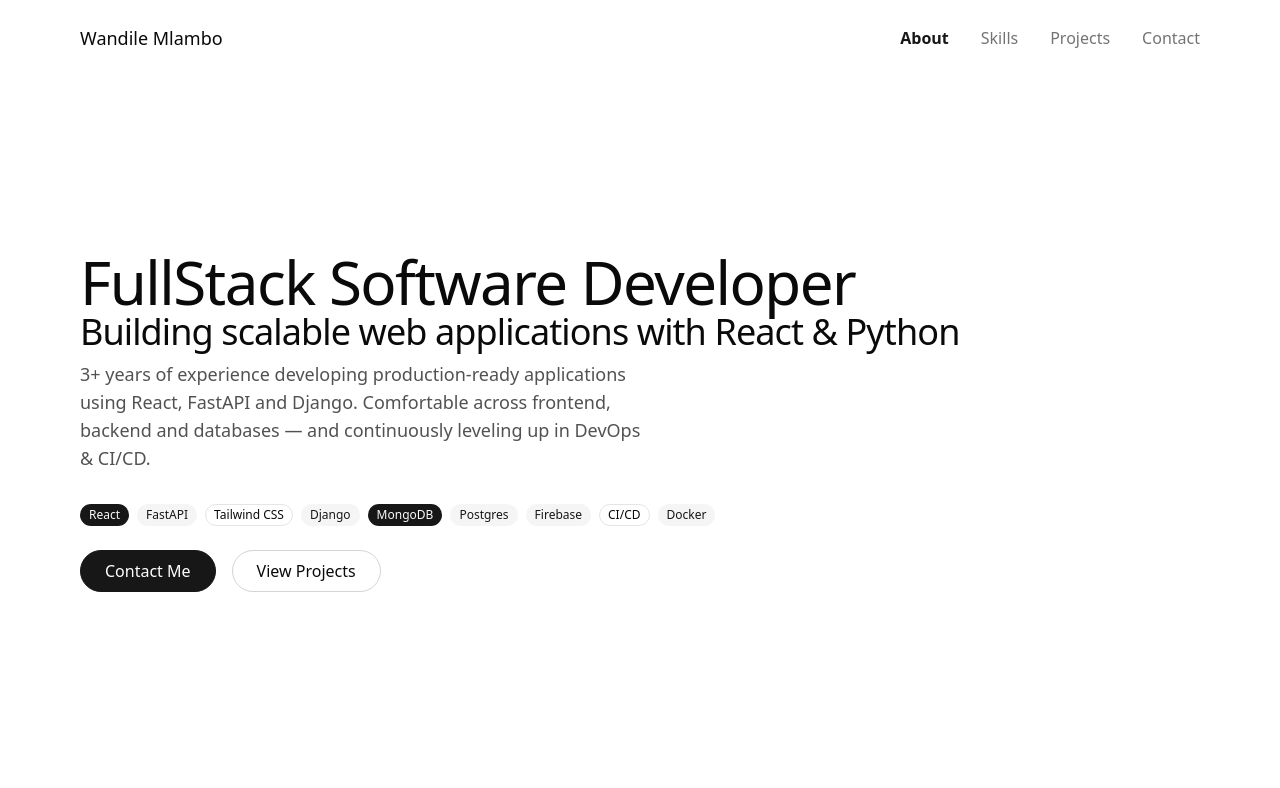
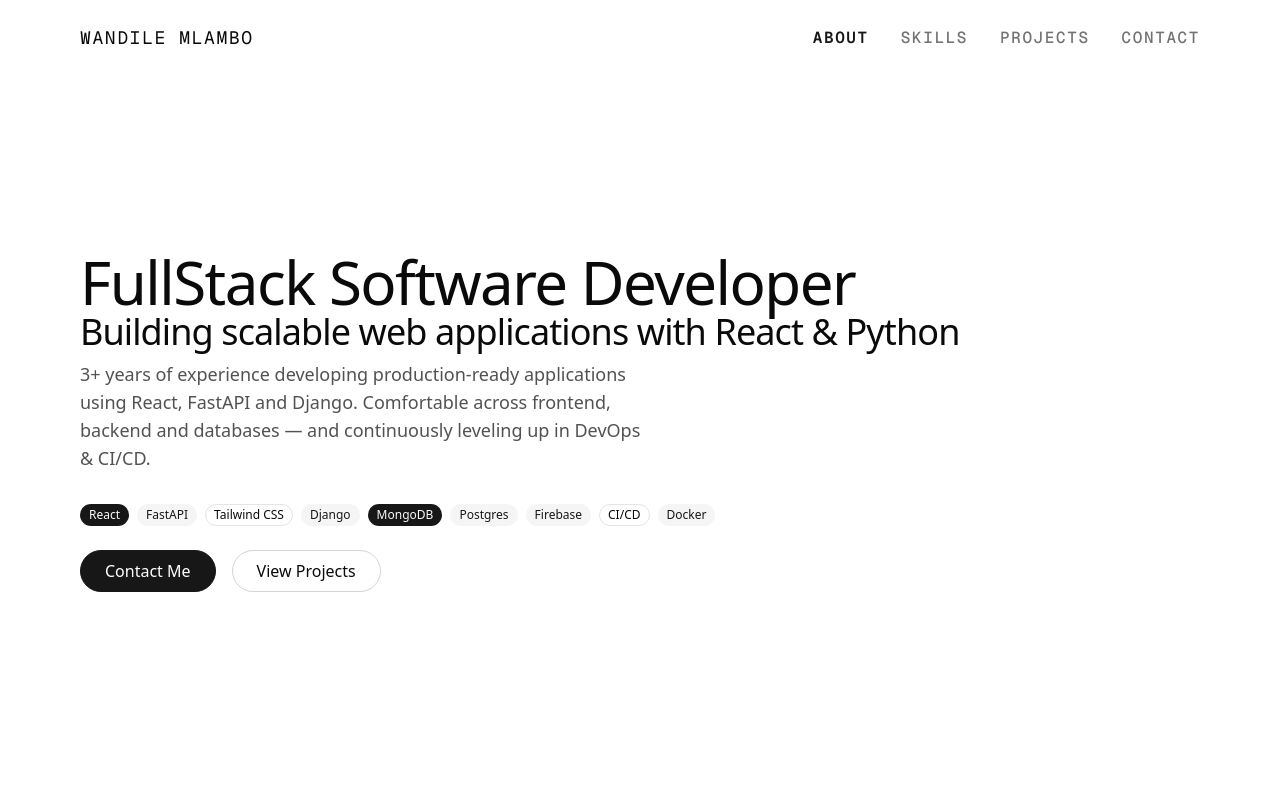
Before and after one commit to mlambow/fullstack_portfolio, a Next.js app: page / in a window 1280 px wide. Shown: the top 788 px of the page. Built offline with nearby package versions, Linux system fonts and the light colour scheme.

Commit message:
Implement navbar

```diff
--- a/app/globals.css
+++ b/app/globals.css
@@ -113,12 +113,15 @@
     --sidebar-accent-foreground: oklch(0.985 0 0);
     --sidebar-border: oklch(1 0 0 / 10%);
     --sidebar-ring: oklch(0.556 0 0);
+    --font-geist-sans: geist-sans;
+    --font-geist-mono: geist-mono;
 }
 
 @layer base {
     * {
         @apply border-border outline-ring/50;
     }
+
     body {
         @apply bg-background text-foreground;
     }
--- a/components/Header.tsx
+++ b/components/Header.tsx
@@ -16,8 +16,8 @@ export const Header = () => {
 
   return (
     <header className="sticky top-0 z-50 w-full bg-white/80 backdrop-blur">
-      <div className="max-w-6xl mx-auto flex items-center justify-between py-6 px-4">
-        <Link href="/" className="text-lg font-thin">
+      <div className="max-w-6xl uppercase font-mono tracking-widest text-foreground mx-auto flex items-center justify-between py-6 px-4">
+        <Link href="/#home" className="text-lg">
           Wandile Mlambo
         </Link>
 
@@ -27,9 +27,9 @@ export const Header = () => {
               key={id}
               href={href}
               className={cn(
-                "text-neutral-500 transition-colors font-thin",
-                activeSection === id &&
-                  "text-neutral-900 font-semibold"
+                "text-neutral-500 transition-colors duration-150 font-medium",
+                activeSection === id ?
+                  "text-neutral-900 font-semibold" : ""
               )}
             >
               {label}
```
Also changed, not shown: package.json (+6 -1 lines), 1 other file (tests, documents, lock files or other folders). Lines whose indentation alone changed are shown as unchanged.
